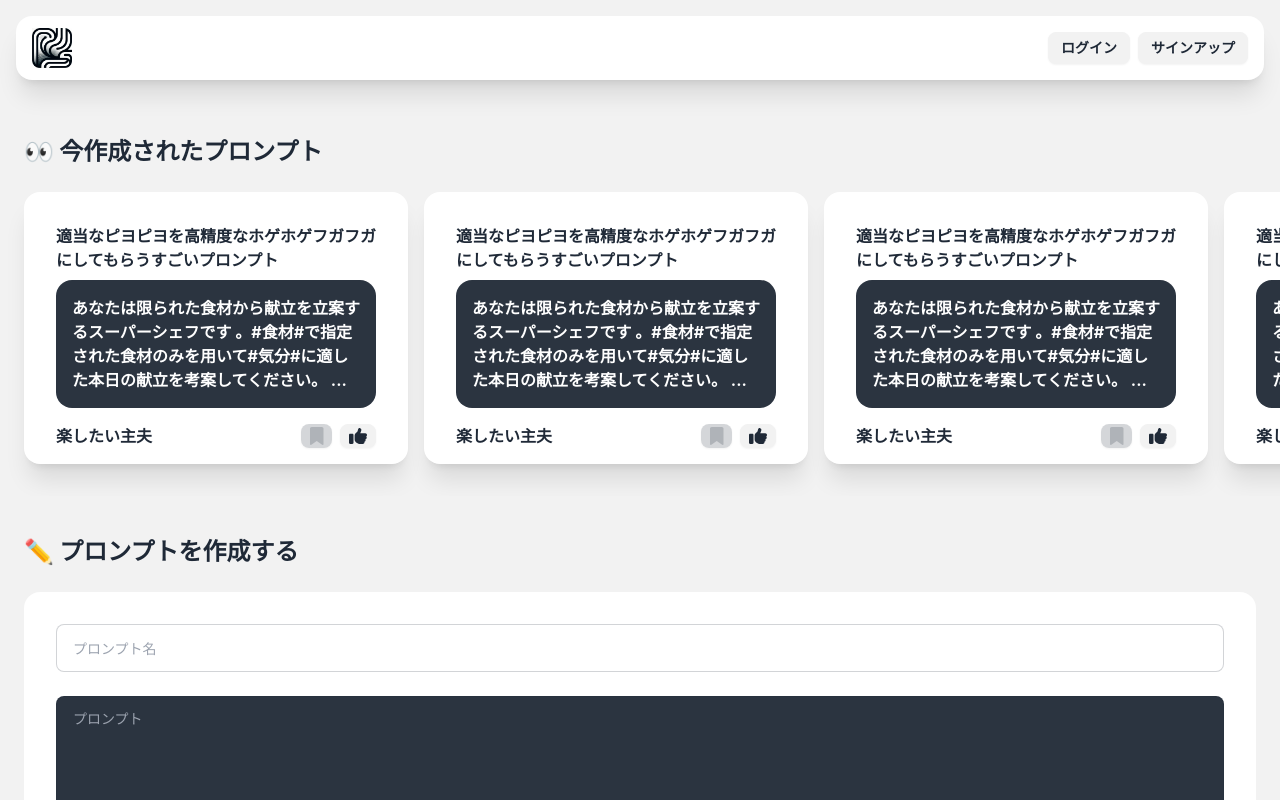
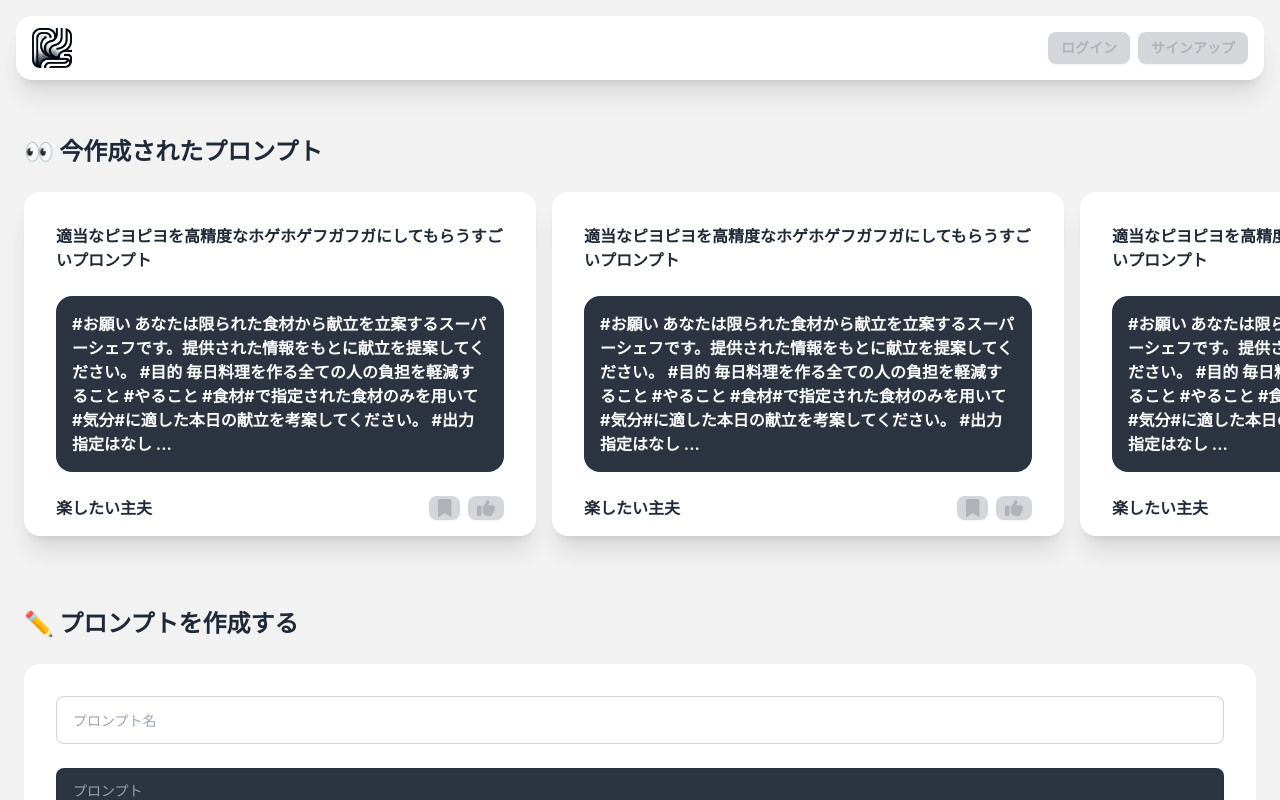
Before and after one commit to taikusa/prompt-sharing-forum, a React (Create React App) app: page / in a window 1280 px wide. Shown: the top 800 px of the page. Built offline with nearby package versions, Linux system fonts and the light colour scheme.

Commit message:
投稿プロンプトの見た目を修正（テストなし）& 未実装機能のボタンはdisabledに変更

```diff
--- a/src/App.tsx
+++ b/src/App.tsx
@@ -12,8 +12,8 @@ function App() {
           <img src={logo} alt="logo" width="40" />
         </div>
         <div className="flex-none gap-2">
-          <button className="btn btn-sm">ログイン</button>
-          <button className="btn btn-sm">サインアップ</button>
+          <button className="btn btn-sm btn-disabled">ログイン</button>
+          <button className="btn btn-sm btn-disabled">サインアップ</button>
         </div>
       </div>
 
--- a/src/PostCard.tsx
+++ b/src/PostCard.tsx
@@ -5,14 +5,20 @@ import { faBookmark, faCoffee, faThumbsUp } from "@fortawesome/free-solid-svg-ic
 
 function PostCard() {
   return (
-    <div className="card w-96 bg-base-100 shadow-xl">
-      <div className="card-body pb-4">
+    <div className="card w-[32rem] bg-base-100 shadow-xl">
+      <div className="card-body gap-6 pb-6">
         <p className="font-bold">
           適当なピヨピヨを高精度なホゲホゲフガフガにしてもらうすごいプロンプト
         </p>
         <p className="bg-neutral text-base-100 font-bold rounded-box p-4">
-          あなたは限られた食材から献立を立案するスーパーシェフです
-          。#食材#で指定された食材のみを用いて#気分#に適した本日の献立を考案してください。
+          #お願い
+          あなたは限られた食材から献立を立案するスーパーシェフです。提供された情報をもとに献立を提案してください。
+          #目的
+          毎日料理を作る全ての人の負担を軽減すること
+          #やること
+          #食材#で指定された食材のみを用いて#気分#に適した本日の献立を考案してください。
+          #出力
+          指定はなし
           ...
         </p>
       </div>
@@ -22,7 +28,7 @@ function PostCard() {
           <button className="btn btn-xs btn-disabled">
             <FontAwesomeIcon icon={faBookmark} className="text-lg"/>
           </button>
-          <button className="btn btn-xs">
+          <button className="btn btn-xs btn-disabled">
             <FontAwesomeIcon icon={faThumbsUp} className="text-lg"/>
           </button>
         </div>
```
